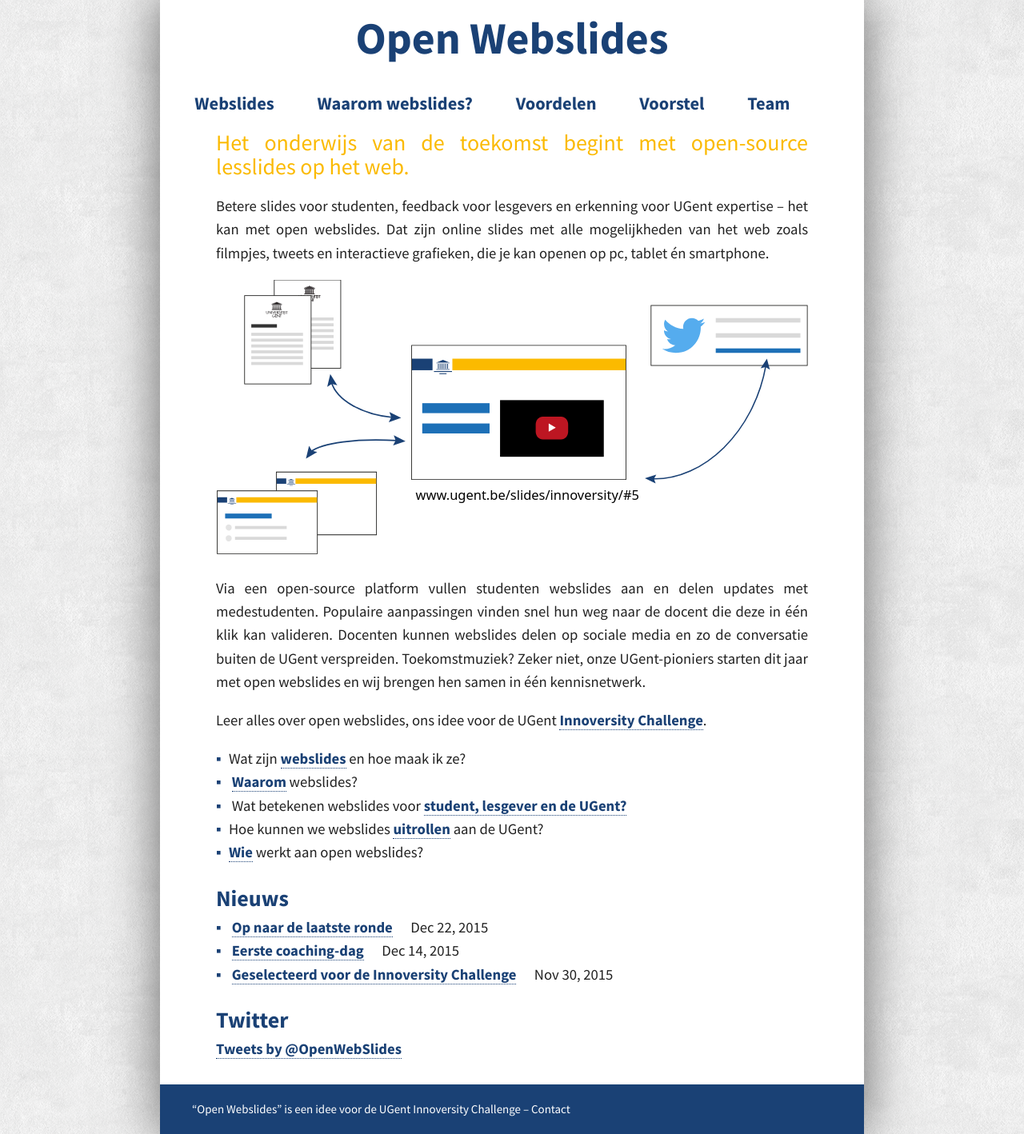
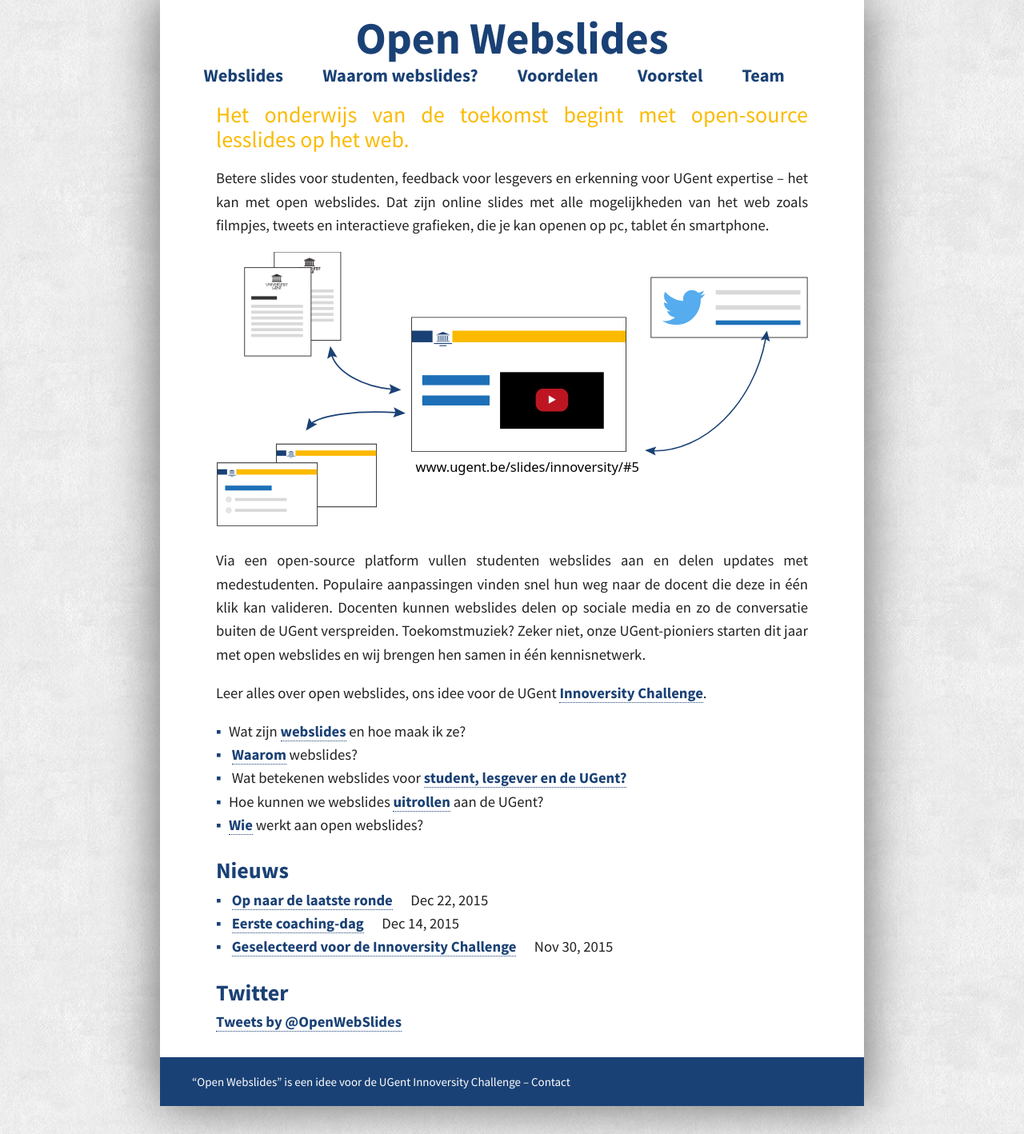
Before and after one commit to OpenWebslides/openwebslides.github.io-old, a Jekyll site: the page built from index.html, in a window 1280 px wide. Shown: the whole page at 80% size. Built offline with Jekyll 4.4.1, drawn with Linux system fonts in a browser that asks for light colours; comment, search, counter and statistics services are not loaded.

Commit message:
Fix menu on smaller screens.
Closes #6.

```diff
--- a/_sass/_layout.scss
+++ b/_sass/_layout.scss
@@ -26,18 +26,23 @@
     font-weight: bold;
     margin: 0 0 .1em;
     line-height: 1em;
-    margin-bottom: 40px;
+    margin-bottom: .1em;
   }
 }
 
 nav {
   li {
     display: inline;
-    margin-right: 2.2em;
+    margin-right: 2em;
   }
 
   .menu {
     display: none;
+  }
+
+  @include media-query($content-width + 2 * $gutter) {
+    max-width: 500px;
+    margin: 0 auto;
   }
 
   @include media-query($on-mobile) {
```
